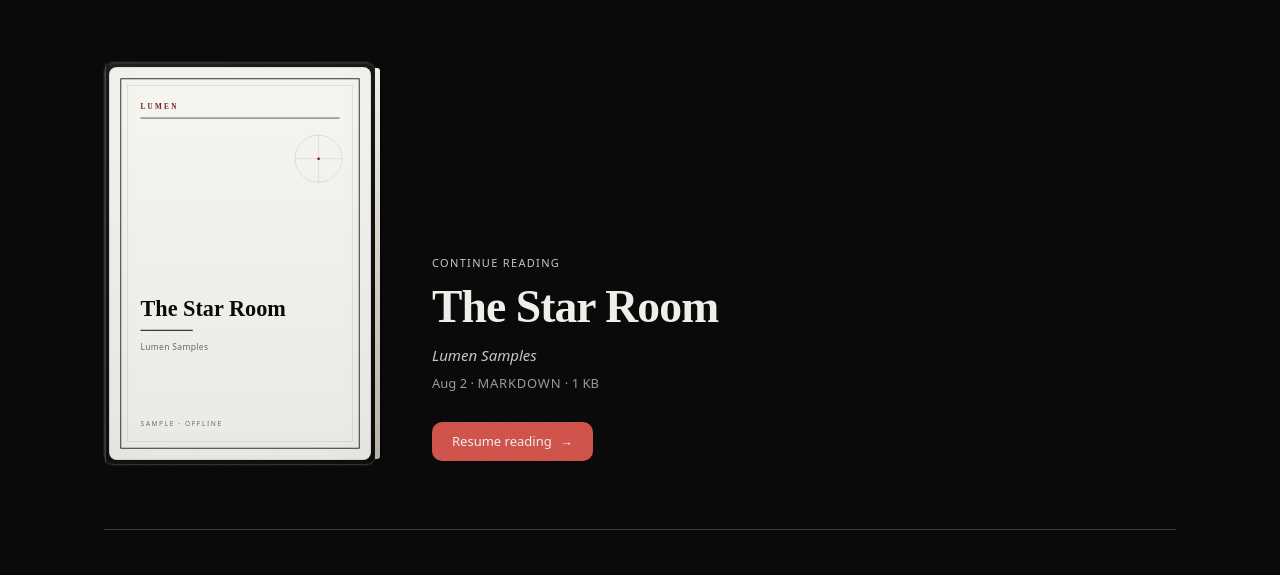
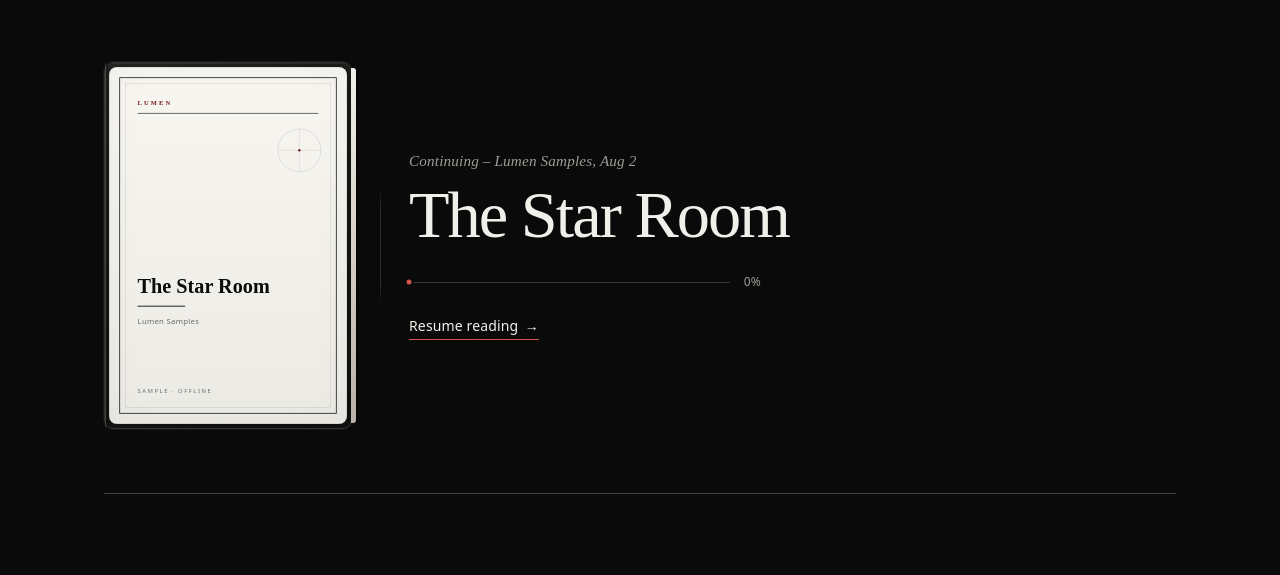
Before and after one commit to Somebody31/lumen-ereader, a SvelteKit app: page / in a window 1280 px wide. Shown: the part 247-822 px from the top of the page. Built offline with nearby package versions, Linux system fonts and the light colour scheme.

Commit message:
Restyle continue lead as magazine spread
Match broadsheet composition: italic Continuing eyebrow, oversized
Newsreader title, hairline progress with crimson bead, and underlined
Resume reading CTA instead of a filled pill.

```diff
--- a/src/app.css
+++ b/src/app.css
@@ -421,6 +421,160 @@
 	z-index: 1;
 }
 
+/* Magazine continue spread — cover plate + broadsheet type */
+.continue-lead {
+	display: grid;
+	gap: 1.75rem;
+	align-items: center;
+}
+@media (min-width: 640px) {
+	.continue-lead {
+		grid-template-columns: minmax(10.5rem, 13.5rem) auto minmax(0, 1fr);
+		gap: 0 1.25rem;
+		align-items: center;
+	}
+}
+@media (min-width: 900px) {
+	.continue-lead {
+		grid-template-columns: minmax(12rem, 15.5rem) auto minmax(0, 1fr);
+		gap: 0 1.75rem;
+	}
+}
+
+.continue-lead-cover {
+	position: relative;
+	width: 100%;
+	max-width: 14rem;
+	margin-inline: auto;
+}
+@media (min-width: 640px) {
+	.continue-lead-cover {
+		max-width: none;
+		margin-inline: 0;
+	}
+}
+
+/* Thin gutter mark between plate and type (book edge) */
+.continue-lead-spine {
+	display: none;
+}
+@media (min-width: 640px) {
+	.continue-lead-spine {
+		display: block;
+		width: 1px;
+		height: min(42%, 7.5rem);
+		align-self: center;
+		background: linear-gradient(
+			to bottom,
+			transparent,
+			color-mix(in srgb, var(--color-ink) 28%, transparent) 20%,
+			color-mix(in srgb, var(--color-ink) 28%, transparent) 80%,
+			transparent
+		);
+		opacity: 0.55;
+	}
+}
+
+.continue-lead-copy {
+	min-width: 0;
+	padding-block: 0.25rem;
+}
+
+.continue-lead-eyebrow {
+	font-family: var(--font-display);
+	font-size: 0.95rem;
+	font-weight: 400;
+	font-style: italic;
+	letter-spacing: 0.01em;
+	line-height: 1.35;
+	color: var(--color-ink-mute);
+	font-optical-sizing: auto;
+	font-variation-settings: 'opsz' 18;
+}
+
+.continue-lead-title {
+	margin-top: 0.65rem;
+	font-family: var(--font-display);
+	font-size: clamp(2.35rem, 5.5vw, 4.15rem);
+	font-weight: 500;
+	letter-spacing: -0.03em;
+	line-height: 0.98;
+	color: var(--color-ink);
+	font-optical-sizing: auto;
+	font-variation-settings: 'opsz' 72;
+	text-wrap: balance;
+	max-width: 14ch;
+	transition: color 200ms var(--ease-editorial);
+}
+.group:hover .continue-lead-title {
+	color: var(--color-ink-soft);
+}
+
+.continue-lead-progress {
+	display: flex;
+	align-items: center;
+	gap: 0.85rem;
+	margin-top: 1.65rem;
+	max-width: min(100%, 22rem);
+}
+
+.continue-lead-track {
+	position: relative;
+	flex: 1;
+	height: 1px;
+	background: color-mix(in srgb, var(--color-rule) 85%, transparent);
+}
+
+.continue-lead-fill {
+	position: relative;
+	height: 100%;
+	min-width: 0;
+	background: color-mix(in srgb, var(--color-ink-mute) 55%, transparent);
+	transition: width 500ms var(--ease-editorial);
+}
+.continue-lead-fill::after {
+	content: '';
+	position: absolute;
+	right: 0;
+	top: 50%;
+	width: 5px;
+	height: 5px;
+	border-radius: 50%;
+	background: var(--color-crimson);
+	transform: translate(50%, -50%);
+	box-shadow: 0 0 0 2px var(--color-newsprint);
+}
+
+.continue-lead-pct {
+	font-family: var(--font-ui);
+	font-size: 0.75rem;
+	font-variant-numeric: tabular-nums;
+	color: var(--color-ink-mute);
+	letter-spacing: 0.02em;
+	flex-shrink: 0;
+}
+
+.continue-lead-cta {
+	display: inline-flex;
+	align-items: center;
+	gap: 0.4rem;
+	margin-top: 1.5rem;
+	padding-bottom: 0.2rem;
+	font-family: var(--font-ui);
+	font-size: 0.875rem;
+	font-weight: 500;
+	letter-spacing: 0.01em;
+	color: var(--color-ink);
+	border-bottom: 1.5px solid var(--color-crimson);
+	transition:
+		color 200ms var(--ease-editorial),
+		border-color 200ms var(--ease-editorial);
+}
+.group:hover .continue-lead-cta {
+	color: var(--color-ink-soft);
+	border-color: var(--color-crimson-soft);
+}
+
 /* Resume CTA chevron nudge */
 .cta-chevron {
 	display: inline-block;
@@ -439,6 +593,11 @@
 	a:hover .cta-chevron,
 	button:hover .cta-chevron {
 		transform: none;
+	}
+	.continue-lead-title,
+	.continue-lead-cta,
+	.continue-lead-fill {
+		transition: none;
 	}
 }
 
--- a/src/routes/+page.svelte
+++ b/src/routes/+page.svelte
@@ -250,12 +250,14 @@
 			{@const p = Math.round((progressMap[last.id]?.fraction || 0) * 100)}
 			{@const opened = formatOpened(progressMap[last.id]?.updatedAt ?? last.updatedAt)}
 			{@const displayTitle = formatDisplayTitle(last.title)}
-			<!-- Unboxed magazine lead — no card border -->
+			{@const authorLine = last.author?.trim() || 'Unknown'}
+			{@const continueMeta = [authorLine, opened].filter(Boolean).join(', ')}
+			<!-- Unboxed magazine spread — cover + broadsheet type -->
 			<a
 				href="/read/{last.id}"
-				class="group continue-lead animate-plate-in stagger-1 grid no-underline sm:grid-cols-[minmax(11rem,17rem)_minmax(0,1fr)] sm:items-end sm:gap-10 md:gap-14"
+				class="group continue-lead animate-plate-in stagger-1 no-underline"
 			>
-				<div class="relative mx-auto w-full max-w-[15rem] sm:mx-0 sm:max-w-none">
+				<div class="continue-lead-cover">
 					<div class="cover-object cover-object-hero bezel w-full">
 						<div class="bezel-inner relative aspect-[2/3]">
 							<CoverPlate
@@ -266,50 +268,35 @@
 						</div>
 					</div>
 				</div>
-				<div class="mt-8 min-w-0 sm:mt-0 sm:pb-1">
-					<p class="kicker text-crimson">Continue reading</p>
-					<p
-						class="mt-3 font-display text-[2rem] font-semibold leading-[1.06] tracking-[-0.02em] text-ink sm:text-[2.5rem] md:text-[2.85rem]"
-						style="font-family: var(--font-display); font-variation-settings: 'opsz' 56"
+				<div class="continue-lead-spine" aria-hidden="true"></div>
+				<div class="continue-lead-copy">
+					<p class="continue-lead-eyebrow">
+						Continuing{#if continueMeta}{' '}– {continueMeta}{/if}
+					</p>
+					<p class="continue-lead-title">{displayTitle}</p>
+					<div
+						class="continue-lead-progress"
+						role="progressbar"
+						aria-valuenow={p}
+						aria-valuemin={0}
+						aria-valuemax={100}
+						aria-label="Reading progress"
 					>
-						{displayTitle}
-					</p>
-					<p class="mt-3 font-ui text-[15px] italic text-ink-soft">
-						{last.author || 'Unknown author'}
-					</p>
-					<p class="mt-2 font-ui text-[13px] text-ink-mute">
-						{#if p > 0}
-							<span class="tabular-nums text-ink-soft">{p}%</span>
-							<span> · </span>
-						{/if}
-						{#if opened}
-							<span>{opened}</span>
-							<span> · </span>
-						{/if}
-						<span class="uppercase tracking-[0.06em]">{last.format}</span>
-						<span> · </span>
-						<span class="tabular-nums">{formatSize(last.sizeBytes)}</span>
-					</p>
-					{#if p > 0}
-						<div class="mt-6 flex max-w-xs items-center gap-3">
-							<div class="h-1 flex-1 rounded-full bg-surface">
-								<div
-									class="h-1 rounded-full bg-crimson transition-[width] duration-500 ease-[var(--ease-editorial)]"
-									style="width: {p}%"
-								></div>
-							</div>
-							<span class="font-ui text-xs tabular-nums text-ink-soft">{p}%</span>
+						<div class="continue-lead-track">
+							<div
+								class="continue-lead-fill"
+								style="width: {Math.max(p, p > 0 ? 1.5 : 0)}%"
+							></div>
 						</div>
-					{/if}
-					<span
-						class="mt-7 inline-flex w-fit items-center gap-2 rounded-md bg-crimson px-5 py-2.5 font-ui text-[13px] font-medium text-ink transition-[background-color,transform] duration-200 ease-[var(--ease-editorial)] group-hover:bg-crimson-soft group-active:scale-[0.98]"
-					>
+						<span class="continue-lead-pct">{p}%</span>
+					</div>
+					<span class="continue-lead-cta">
 						Resume reading
 						<span class="cta-chevron" aria-hidden="true">→</span>
 					</span>
 				</div>
 			</a>
-			<div class="mt-2 h-px bg-rule sm:mt-4" aria-hidden="true"></div>
+			<div class="mt-2 h-px bg-rule sm:mt-6" aria-hidden="true"></div>
 		{/if}
 
 		{@const shelfBooks =
```
Also changed, not shown: 1 other file (tests, documents, lock files or other folders).
